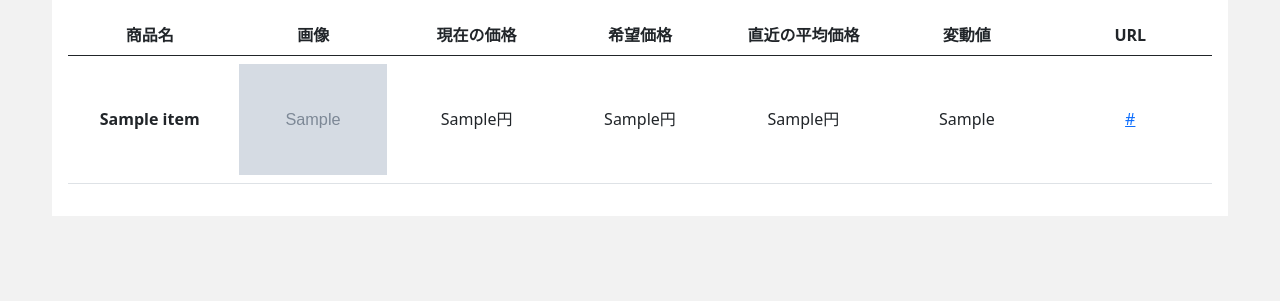
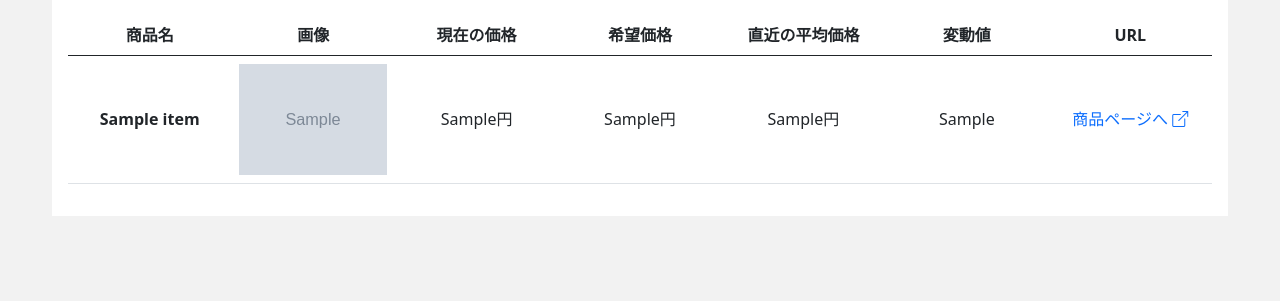
Before and after one commit to sigunamu226/amazon-tracking-price, a Django app: page /items/ in a window 1280 px wide. Shown: the part 266-567 px from the top of the page. Run offline with Django 3.2, Linux system fonts and the light colour scheme; a user stored in the database is signed in; tables that the repository leaves empty hold one stand-in row (values such as "Sample post"); grey boxes marked "Sample" are stand-in pictures; some libraries are stand-ins or nearby versions.

Commit message:
url項目の表示文字を修正

```diff
--- a/templates/items/index.html
+++ b/templates/items/index.html
@@ -9,6 +9,7 @@
 />
 <link rel="stylesheet" href="/templates/static/css/header.css" />
 <link rel="stylesheet" href="/templates/static/css/items.css" />
+<link rel="stylesheet" href="https://cdn.jsdelivr.net/npm/bootstrap-icons@1.8.0/font/bootstrap-icons.css">
 {% endblock %}
 
 {% block content %}
@@ -52,7 +53,7 @@
           <td>{{item.hope_price}}円</td>
           <td>{{item.recent_average}}円</td>
           <td>{{item.fluctuating_value}}</td>
-          <td class="col-2"><a href="{{item.url}}">{{item.url}}</a></td>
+          <td class="col-2"><a class="item-url-link" href="{{item.url}}">商品ページへ <i class="bi bi-box-arrow-up-right"></i></a></td>
         </tr>
         {% endfor %}
       </tbody>
--- a/templates/static/css/items.css
+++ b/templates/static/css/items.css
@@ -36,3 +36,6 @@
 .main-container .table-section .item-table-row .item-image {
   width: 100%;
 }
+.main-container .table-section .item-table-row .item-url-link {
+  text-decoration: none;
+}
```
